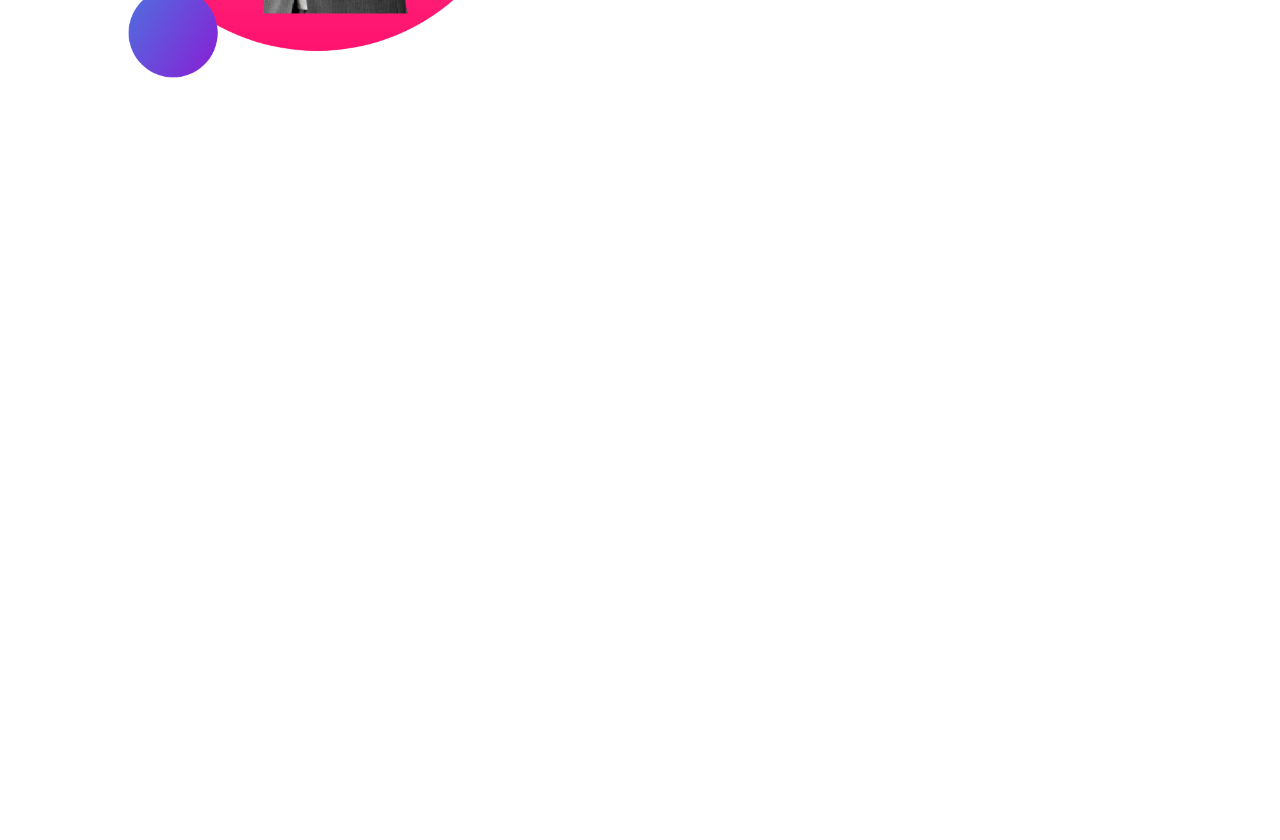
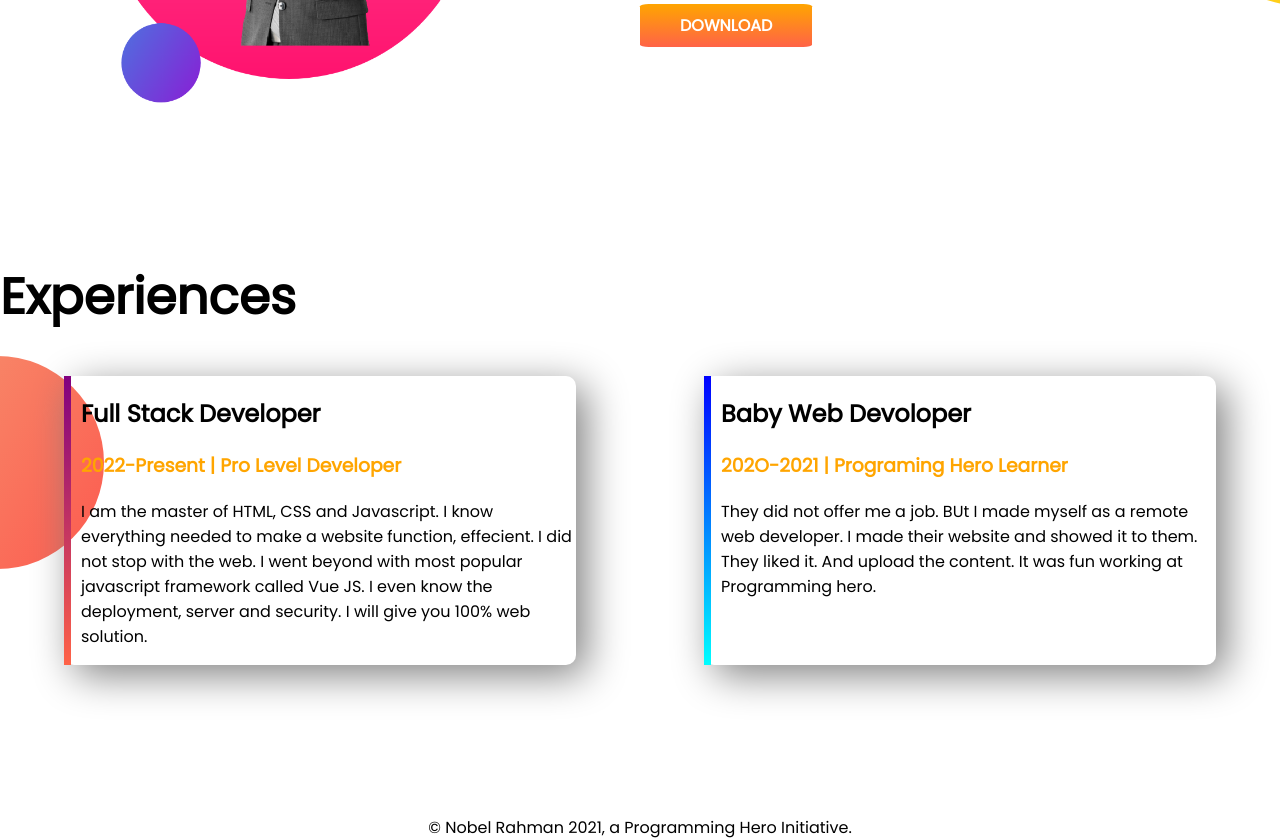
Before and after one commit to Md-kamruzzaman-nobel/developer-portfolio, a plain HTML site: page index.html in a window 1280 px wide. Shown: the part 979-1819 px from the top of the page. Before the commit the page ends 1214 px from the top, so only its background shows below. Drawn offline with Linux system fonts and the light colour scheme.

Commit message:
all section updated

```diff
--- a/index.html
+++ b/index.html
@@ -11,10 +11,10 @@
   <link href="https://fonts.googleapis.com/css2?family=Poppins&display=swap" rel="stylesheet">
   <link rel="stylesheet" href="style.css">
 </head>
-
+<!-- Top Section start -->
 <body>
-  <section class="top-banner">
-    <div class="half-width">
+  <section class="top-banner flexbile-container">
+    <div class="half-width ">
           <h1>Welcome To</h1>
           <h1><span class="orange-color"> Nobel Rahman</span> World</h1>
           <h3>Build Climber and Train Stopper</h3>
@@ -26,8 +26,11 @@
           <img src="images/Pic-1.png" alt="">
     </div>
 </section>
+<!-- Top Section End -->
 
-<section class="dream-big">
+<!-- Middle Section Start -->
+
+<section class="dream-big flexbile-container">
 
   <div class="half-width">
         <img src="images/Pic-2.png" alt="">
@@ -39,13 +42,31 @@
         <p>I already leared the basic HTML and CSS. I can build any somple website. I can even teach my grandma how to make simple website. My goal is to build 3 website and learn advanced topic</p>
         <a class="link-button" target="_blank" href="https://www.linkedin.com/in/md-kamruzzaman-nobel/">DOWNLOAD</a>
   </div>
+</section>
+<!-- Middle Section End -->
+<!-- Bottom Section Start -->
+<section
+class="experience-area">
 
+  <h1>Experiences</h1>
+<div class="flexbile-container">
+  <div id="final-dev-experience" class="experience-item">
+    <h2>Full Stack Developer</h2>
+    <h3 class="orange-color">2022-Present | Pro Level Developer</h3>
+    <p>I am the master of HTML, CSS and Javascript. I know everything needed to make a website function, effecient. I did not stop with the web. I went beyond with most popular javascript framework called Vue JS. I even know the deployment, server and security. I will give you 100% web solution.</p>
 
+  </div>
 
+  <div id="web-dev-experience" class="experience-item">
+    <h2>Baby Web Devoloper</h2>
+    <h3 class="orange-color">202O-2021 | Programing Hero Learner</h3>
+    <p>They did not offer me a job. BUt I made myself as a remote web developer. I made their website and showed it to them. They liked it. And upload the content. It was fun working at Programming hero.</p>
+  </div>
+</div>
 
+</section>
 
-
+<footer>© Nobel Rahman 2021, a Programming Hero Initiative.</footer>
+<!-- Bottom Section End -->
 </body>
-
-
 </html>
--- a/style.css
+++ b/style.css
@@ -8,13 +8,14 @@ h1{
 .orange-color{
   color: orange;
 }
-section{
+.flexbile-container{
   display: flex;
   margin-bottom: 150px;
 }
 .half-width{
-  width: 50%;
+  width: 40%;
   padding-left: 5%;
+
 }
 .half-width img{
   width: 80%;
@@ -37,3 +38,29 @@ section{
   background-repeat: no-repeat;
   background-position-x: right;
 }
+.experience-area{
+  background-image: url(images/exp-bg.png);
+  background-repeat: no-repeat;
+  background-position: left;
+}
+.experience-item{
+  width: 50%;
+  margin-left: 5%;
+  margin-right: 5%;
+  padding-left: 10px;
+  border-radius: 10px;
+  box-shadow: 10px 10px 40px gray;
+}
+#web-dev-experience{
+  border-left: 7px solid;
+  border-image: linear-gradient(blue, cyan);
+  border-image-slice: 1;
+}
+#final-dev-experience{
+  border-left: 7px solid;
+  border-image: linear-gradient(purple, tomato);
+  border-image-slice: 1;
+}
+footer{
+  text-align: center;
+}
```
Lines whose indentation alone changed are shown as unchanged.
